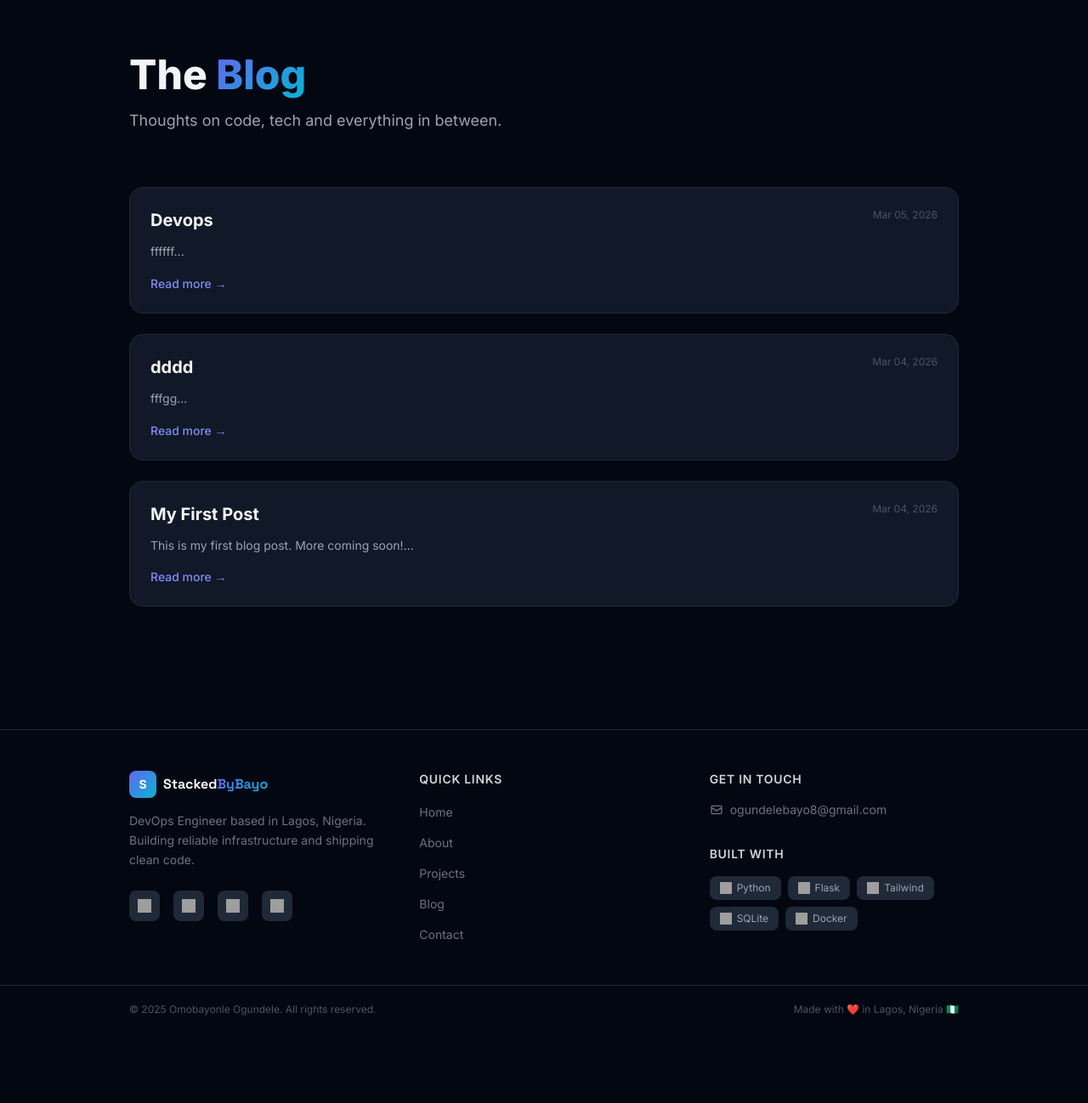
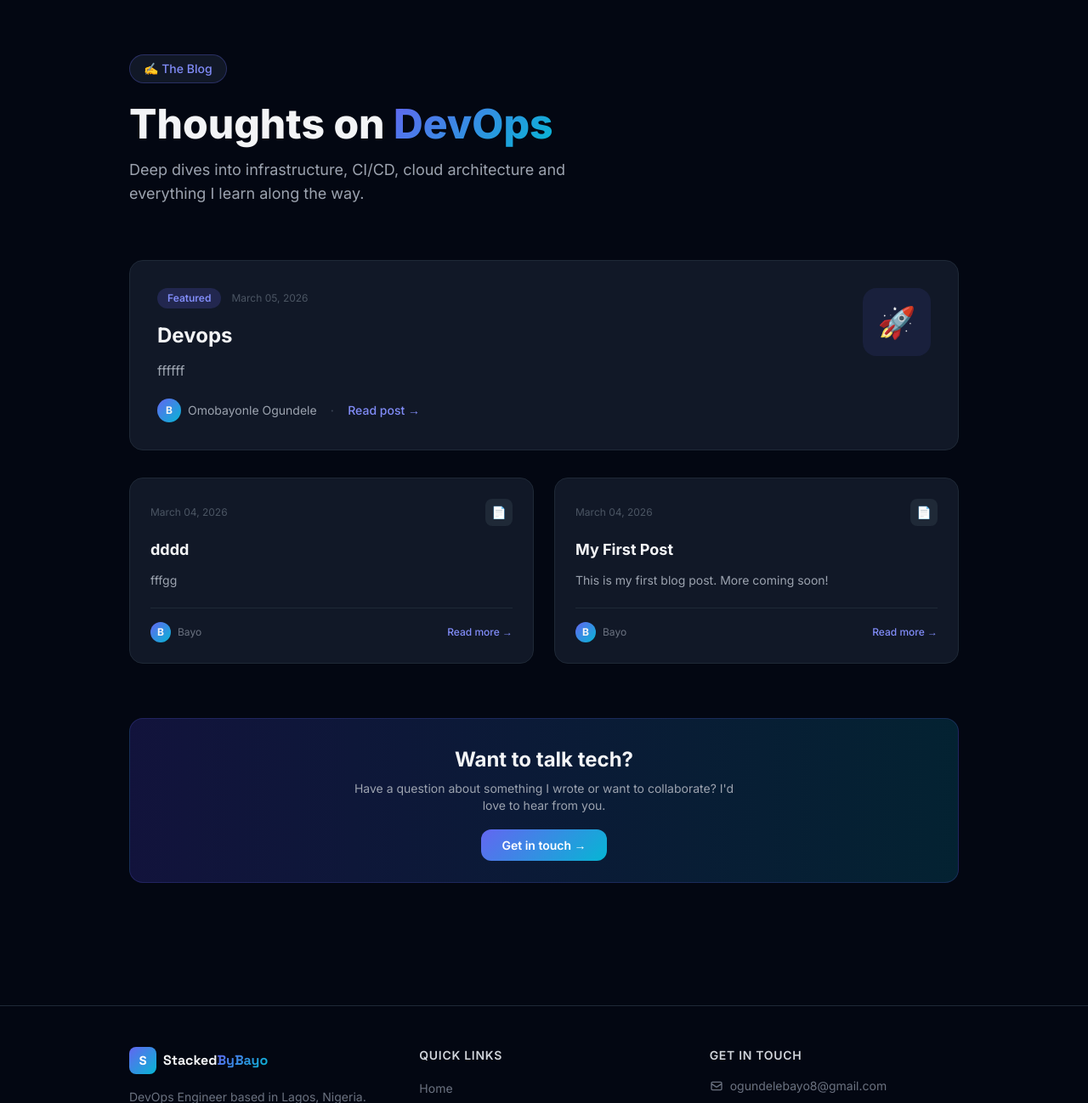
Before and after one commit to BayoJohn/Porfoli-website, a Flask app: page /blog in a window 1280 px wide. Shown: the part 69-1367 px from the top of the page at 85% size. Before the commit the page ends 1264 px from the top, so only its background shows below. Run offline with Flask 3, Linux system fonts and the light colour scheme; data comes from the database, SQL or seed files in the repository; some libraries are stand-ins or nearby versions; grey boxes are pictures that could not be loaded.

Commit message:
Updated the blog.html page

```diff
--- a/app/templates/blog.html
+++ b/app/templates/blog.html
@@ -1,36 +1,123 @@
 {% extends "base.html" %}
 
-{% block title %}Blog — YourName{% endblock %}
+{% block title %}Blog — StackedByBayo{% endblock %}
 
 {% block content %}
 
+    <!-- Header -->
     <div class="mb-16 reveal">
+        <div class="inline-flex items-center gap-2 bg-gray-900 border border-indigo-500/30 text-indigo-400 text-sm font-medium px-4 py-1.5 rounded-full mb-6">
+            ✍️ The Blog
+        </div>
         <h1 class="text-5xl font-extrabold mb-4">
-            The <span class="gradient-text">Blog</span>
+            Thoughts on <span class="gradient-text">DevOps</span>
         </h1>
         <p class="text-gray-400 text-lg max-w-xl">
-            Thoughts on code, tech and everything in between.
+            Deep dives into infrastructure, CI/CD, cloud architecture and everything I learn along the way.
         </p>
     </div>
 
-    <div class="grid gap-6">
-        {% for post in posts %}
-        <a href="/blog/{{ post.id }}"
-            class="bg-gray-900 border border-gray-800 rounded-2xl p-6 card-hover block reveal">
-            <div class="flex justify-between items-start mb-3">
-                <h2 class="text-xl font-bold hover:text-indigo-400 transition">
+    {% if posts %}
+
+    <!-- Featured post (first post gets bigger card) -->
+    {% set featured = posts[0] %}
+    <a href="/blog/{{ featured.id }}" class="block mb-8 reveal">
+        <div class="bg-gray-900 border border-gray-800 hover:border-indigo-500/40 rounded-2xl p-8 card-hover transition group">
+            <div class="flex flex-col md:flex-row md:items-start md:justify-between gap-4">
+                <div class="flex-1">
+                    <div class="flex items-center gap-3 mb-4">
+                        <span class="bg-indigo-500/20 text-indigo-400 text-xs font-semibold px-3 py-1 rounded-full">
+                            Featured
+                        </span>
+                        <span class="text-gray-600 text-xs">
+                            {{ featured.created_at.strftime('%B %d, %Y') }}
+                        </span>
+                    </div>
+                    <h2 class="text-2xl font-bold mb-3 group-hover:text-indigo-400 transition">
+                        {{ featured.title }}
+                    </h2>
+                    <p class="text-gray-400 leading-relaxed mb-5">
+                        {{ featured.body | striptags | truncate(200) }}
+                    </p>
+                    <div class="flex items-center gap-4">
+                        <div class="flex items-center gap-2">
+                            <div class="w-7 h-7 rounded-full gradient-bg flex items-center justify-center text-xs font-bold">B</div>
+                            <span class="text-gray-400 text-sm">Omobayonle Ogundele</span>
+                        </div>
+                        <span class="text-gray-700">·</span>
+                        <span class="text-indigo-400 text-sm font-medium group-hover:underline">Read post →</span>
+                    </div>
+                </div>
+                <!-- Icon decoration -->
+                <div class="w-20 h-20 bg-indigo-500/10 rounded-2xl flex items-center justify-center shrink-0 text-4xl">
+                    🚀
+                </div>
+            </div>
+        </div>
+    </a>
+
+    <!-- Rest of posts grid -->
+    {% if posts|length > 1 %}
+    <div class="grid grid-cols-1 md:grid-cols-2 gap-6 mb-16">
+        {% for post in posts[1:] %}
+        <a href="/blog/{{ post.id }}" class="block reveal group">
+            <div class="bg-gray-900 border border-gray-800 hover:border-indigo-500/40 rounded-2xl p-6 card-hover transition h-full flex flex-col">
+
+                <!-- Top -->
+                <div class="flex items-center justify-between mb-4">
+                    <span class="text-gray-600 text-xs">
+                        {{ post.created_at.strftime('%B %d, %Y') }}
+                    </span>
+                    <div class="w-8 h-8 bg-gray-800 rounded-lg flex items-center justify-center text-sm">
+                        📄
+                    </div>
+                </div>
+
+                <!-- Title -->
+                <h2 class="font-bold text-lg mb-3 group-hover:text-indigo-400 transition leading-snug">
                     {{ post.title }}
                 </h2>
-                <span class="text-gray-600 text-xs ml-4 shrink-0">
-                    {{ post.created_at.strftime('%b %d, %Y') }}
-                </span>
+
+                <!-- Excerpt -->
+                <p class="text-gray-400 text-sm leading-relaxed flex-1 mb-5">
+                    {{ post.body | striptags | truncate(120) }}
+                </p>
+
+                <!-- Footer -->
+                <div class="flex items-center justify-between pt-4 border-t border-gray-800">
+                    <div class="flex items-center gap-2">
+                        <div class="w-6 h-6 rounded-full gradient-bg flex items-center justify-center text-xs font-bold">B</div>
+                        <span class="text-gray-500 text-xs">Bayo</span>
+                    </div>
+                    <span class="text-indigo-400 text-xs font-medium group-hover:underline">Read more →</span>
+                </div>
+
             </div>
-            <p class="text-gray-400 text-sm leading-relaxed">{{ post.body[:150] }}...</p>
-            <p class="text-indigo-400 text-sm mt-4 font-medium">Read more →</p>
         </a>
-        {% else %}
-            <p class="text-gray-500">No posts yet.</p>
         {% endfor %}
+    </div>
+    {% endif %}
+
+    {% else %}
+
+    <!-- Empty state -->
+    <div class="text-center py-24 reveal">
+        <div class="text-6xl mb-4">✍️</div>
+        <h2 class="text-xl font-bold mb-2">No posts yet</h2>
+        <p class="text-gray-500 text-sm">Check back soon — something is coming.</p>
+    </div>
+
+    {% endif %}
+
+    <!-- CTA -->
+    <div class="bg-gradient-to-r from-indigo-600/20 to-cyan-600/20 border border-indigo-500/20 rounded-2xl p-8 text-center reveal">
+        <h2 class="text-2xl font-bold mb-2">Want to talk tech?</h2>
+        <p class="text-gray-400 text-sm mb-6 max-w-md mx-auto">
+            Have a question about something I wrote or want to collaborate? I'd love to hear from you.
+        </p>
+        <a href="/contact" class="gradient-bg text-white font-semibold px-6 py-2.5 rounded-xl hover:opacity-90 transition text-sm">
+            Get in touch →
+        </a>
     </div>
 
 {% endblock %}
```
